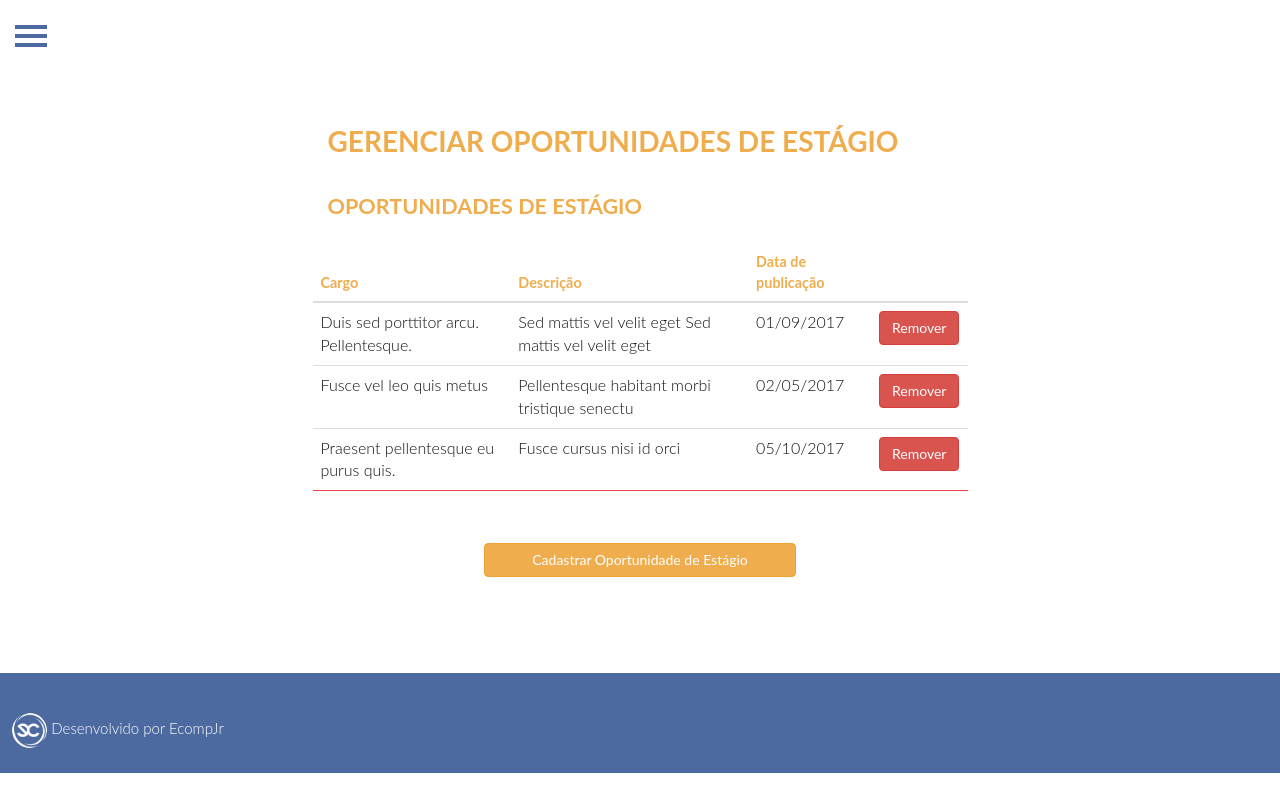
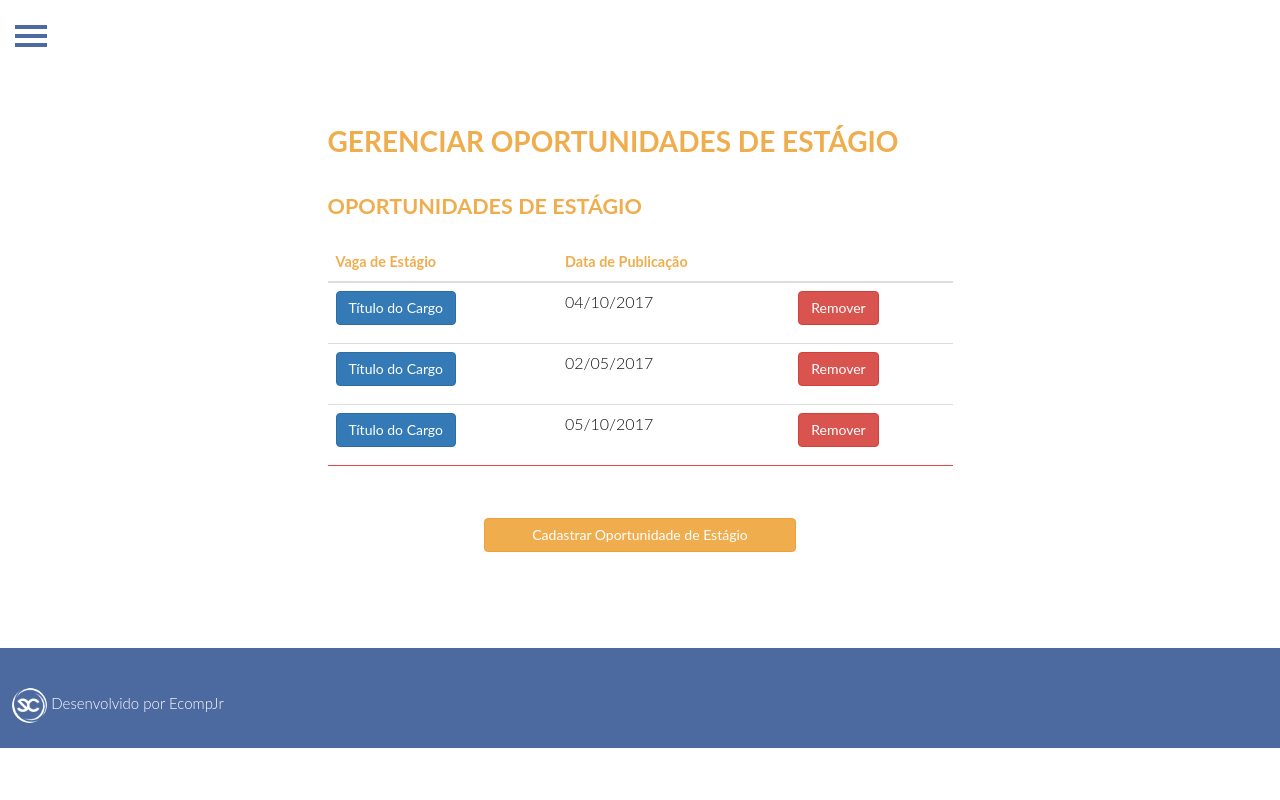
Before and after one commit to EcompJr/CCECOMP, a PHP site: page /dashboard-estagio.php in a window 1280 px wide. Run offline with PHP 8.4, Linux system fonts and the light colour scheme.

Commit message:
Refresh pages on administrator dashboard

```diff
--- a/public_html/dashboard-estagio.php
+++ b/public_html/dashboard-estagio.php
@@ -43,7 +43,7 @@
 
       <h3>Oportunidades de Estágio</h3>
 
-      <div class="row">
+      <div>
 
         <div>
 
@@ -51,37 +51,71 @@
 
                     <thead>
                       <tr>
-                <th>Cargo</th>
-                <th>Descrição</th>
-                <th>Data de publicação</th>
-                <th></th>
+                        <th>Vaga de Estágio</th>
+                        <th>Data de Publicação</th>
+                        <th> </th>
                       </tr>
                     </thead>
                     <tbody>
                       <tr>
                         <td>
-                  Duis sed porttitor arcu. Pellentesque.</td>
-                <td>Sed mattis vel velit eget Sed mattis vel velit eget </td>
-                <td>01/09/2017</td>
+                          <p>
+                            <a class="btn btn-primary" data-toggle="collapse" href="#collapseExample1" aria-expanded="false" aria-controls="collapseExample">
+                              Título do Cargo
+                            </a>
+                          </p>
+                          <div class="collapse" id="collapseExample1">
+                          <img src="images/default-avatar.png" height="300" width="450">
+                            <div class="card card-body">
+                              Anim pariatur cliche reprehenderit, enim eiusmod high life accusamus terry richardson ad squid. Nihil anim keffiyeh helvetica,
+                              craft beer labore wes anderson cred nesciunt sapiente ea proident.
+                            </div>
+                          </div>
+                        </td>
+                        <td>04/10/2017</td>
                         <td><button type="submit" class="btn btn-danger">Remover</button></button></td>
                       </tr>
 
                       <tr>
-                <td>Fusce vel leo quis metus</td>
-                <td> Pellentesque habitant morbi tristique senectu</td>
+                        <td>
+                          <p>
+                            <a class="btn btn-primary" data-toggle="collapse" href="#collapseExample2" aria-expanded="false" aria-controls="collapseExample">
+                              Título do Cargo
+                            </a>
+                          </p>
+                          <div class="collapse" id="collapseExample2">
+                          <img src="images/default-avatar.png" height="300" width="450">
+                            <div class="card card-body">
+                              Anim pariatur cliche reprehenderit, enim eiusmod high life accusamus terry richardson ad squid. Nihil anim keffiyeh helvetica,
+                              craft beer labore wes anderson cred nesciunt sapiente ea proident.
+                            </div>
+                          </div>
+                        </td>
                         <td>02/05/2017</td>
-                <td><button type="submit" class="btn btn-danger">Remover</button></button></td>
+                        <td><button type="submit" class="btn btn-danger">Remover</button></button>
+                        </td>
                       </tr>
 
                       <tr>
-                <td>Praesent pellentesque eu purus quis.</td>
-                <td>Fusce cursus nisi id orci</td>
+                        <td>
+                          <p>
+                            <a class="btn btn-primary" data-toggle="collapse" href="#collapseExample3" aria-expanded="false" aria-controls="collapseExample">
+                              Título do Cargo
+                            </a>
+                          </p>
+                          <div class="collapse" id="collapseExample3">
+                          <img src="images/default-avatar.png" height="300" width="450">
+                            <div class="card card-body">
+                              Anim pariatur cliche reprehenderit, enim eiusmod high life accusamus terry richardson ad squid. Nihil anim keffiyeh helvetica,
+                              craft beer labore wes anderson cred nesciunt sapiente ea proident.
+                            </div>
+                          </div>
+                        </td>
                         <td>05/10/2017</td>
-                <td><button type="submit" class="btn btn-danger">Remover</button></button></td>
+                        <td><button type="submit" class="btn btn-danger">Remover</button></button>
+                        </td>
+
                       </tr>
-
-
-
                     </tbody>
                   </table>
 
--- a/public_html/tcc.php
+++ b/public_html/tcc.php
@@ -91,7 +91,7 @@
                          <th>Aluno</th>
                          <th>Nome do TCC</th>
                          <th>Data de publicação</th>
-                         <th>Download</th>
+                         <th></th>
                        </tr>
                     </thead>
                  <tbody>
```
Also changed, not shown: public_html/dashboard-noticias.php (+54 -21 lines). Lines whose indentation alone changed are shown as unchanged.
